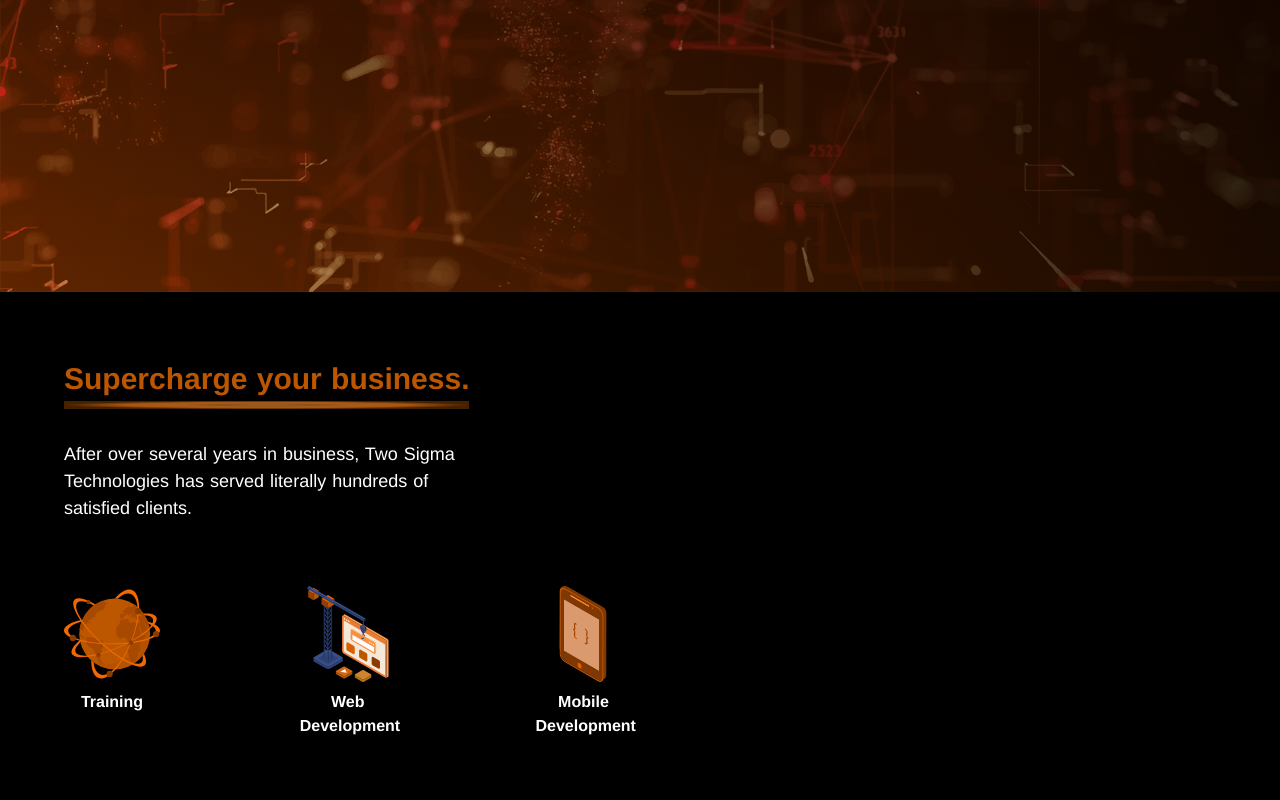
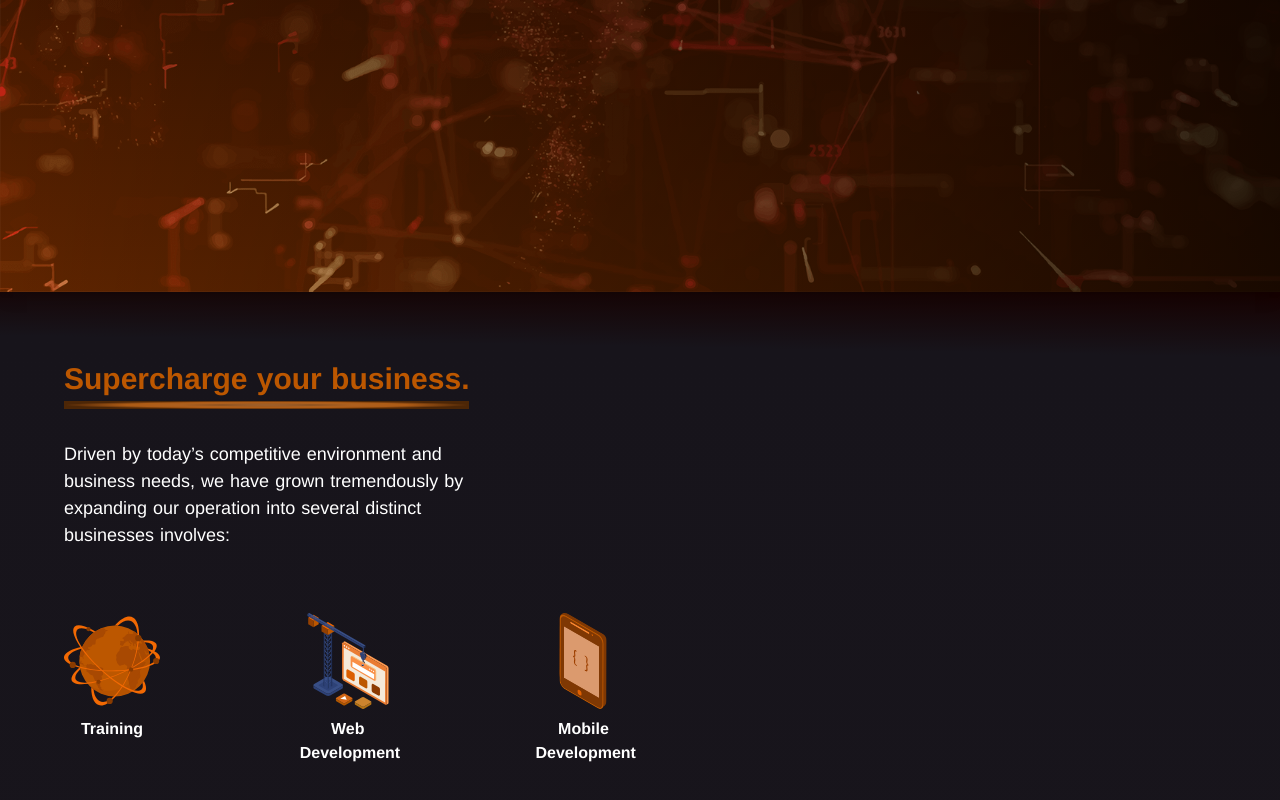
Before and after one commit to syakirrafaei/2-sigma.com, a Nuxt app: page / in a window 1280 px wide. Shown: the part 508-1308 px from the top of the page. Built offline with nearby package versions, Linux system fonts and the light colour scheme.

Commit message:
Change div to section.

```diff
--- a/components/Hero.vue
+++ b/components/Hero.vue
@@ -1,5 +1,5 @@
 <template>
-  <div class="relative">
+  <section class="relative">
     <div
       class="hero_placeholder bg-orange-900 object-cover shadow-lg relative z-0 transition ease-in-out duration-700"
     ></div>
@@ -26,7 +26,7 @@
         </div>
       </div>
     </div>
-  </div>
+  </section>
 </template>
 <script>
 export default {
--- a/components/Services.vue
+++ b/components/Services.vue
@@ -1,5 +1,5 @@
 <template>
-  <div class="h-screen w-full bg-black p-16">
+  <section class="h-screen w-full bg-section p-16">
     <div class="inline-block">
       <div class="text-3xl font-bold text-orange">
         Supercharge your business.
@@ -9,8 +9,9 @@
     <div class="flex flex-row flex-wrap text-white my-8">
       <div class="w-full xl:w-3/5">
         <p class="xl:pr-64 text-lg">
-          After over several years in business, Two Sigma Technologies has
-          served literally hundreds of satisfied clients.
+          Driven by today’s competitive environment and business needs, we have
+          grown tremendously by expanding our operation into several distinct
+          businesses involves:
         </p>
         <div class="flex flex-row flex-wrap mt-16">
           <div class="w-full">
@@ -49,5 +50,12 @@
       </div>
       <div class="w-full xl:w-2/5"></div>
     </div>
-  </div>
+  </section>
 </template>
+<style scoped>
+.bg-section {
+  background: transparent
+    linear-gradient(1deg, #17141b 0%, #18151c 10%, #17141b 92%, #160100 100%) 0%
+    0% no-repeat padding-box;
+}
+</style>
```
